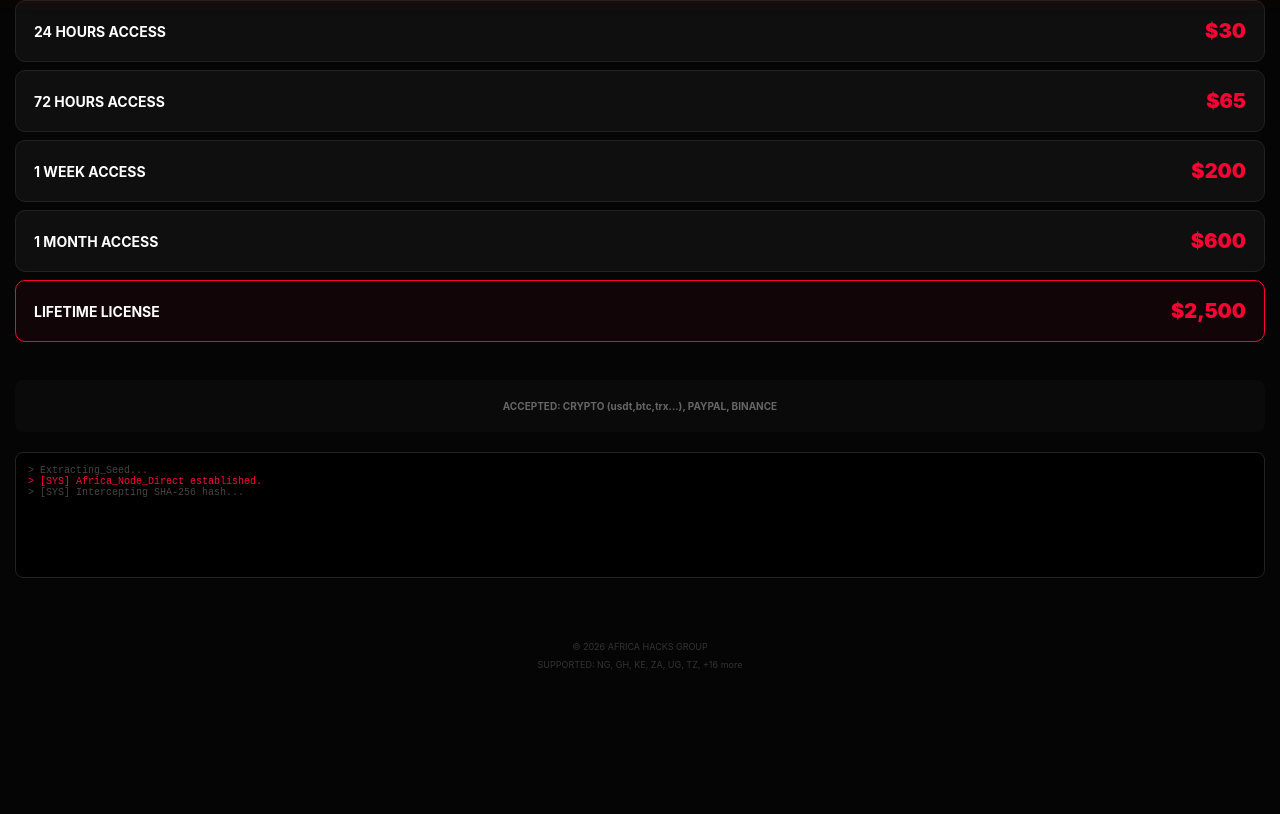
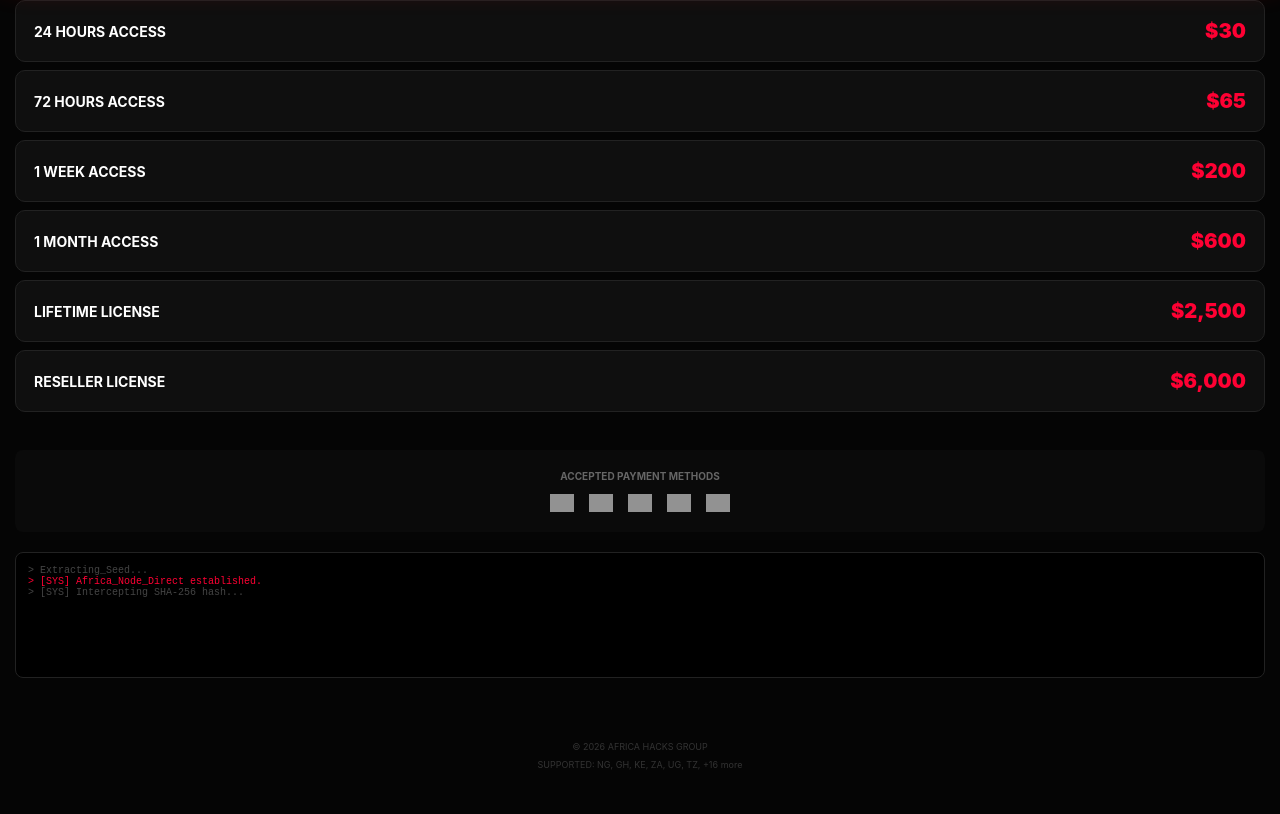
Before and after one commit to mrscripts-web/avia-hack, a plain HTML site: page index.html in a window 1280 px wide. Shown: the part 909-1723 px from the top of the page. Before the commit the page ends 1623 px from the top, so only its background shows below. Drawn offline with Linux system fonts and the light colour scheme; grey boxes are pictures that could not be loaded.

Commit message:
Update index.html

```diff
--- a/index.html
+++ b/index.html
@@ -66,21 +66,22 @@
         .section-tag { font-size: 8px; color: var(--glow-red); letter-spacing: 3px; text-align: center; margin-bottom: 15px; font-weight: 900; }
         .logo-wall {
             display: grid;
-        grid-template-columns: repeat(3, 1fr); /* Exactly 3 per row */
-        gap: 25px; /* Added more space between them */
+            grid-template-columns: repeat(3, 1fr);
+            gap: 25px;
             align-items: center;
-        max-width: 500px; /* Limits the total width of the grid */
-        margin: 0 auto;   /* Centers the whole grid on the page */}
-
+            max-width: 500px;
+            margin: 0 auto;
+        }
         .logo-wall img {
             width: 100%;
-        max-width: 90px; /* Smaller size so they don't look bulky */
+            max-width: 90px;
             height: auto;
             margin: 0 auto;
             display: block;
             filter: grayscale(1) brightness(2);
             opacity: 0.5;
-        transition: 0.4s;}
+            transition: 0.4s;
+        }
         .logo-wall img:hover { filter: none; opacity: 1; transform: scale(1.1); }
 
         /* --- Action Buttons --- */
@@ -93,7 +94,6 @@
         .btn-whatsapp { background: var(--whatsapp); box-shadow: 0 4px 15px rgba(37, 211, 102, 0.2); }
         .btn-telegram { background: var(--telegram); box-shadow: 0 4px 15px rgba(0, 136, 204, 0.2); }
 
-        /* THE PLAY BUTTON */
         .btn-play {
             grid-column: span 2; background: var(--glow-red); margin-top: 10px;
             font-size: 18px; letter-spacing: 4px; box-shadow: 0 0 25px rgba(255, 0, 51, 0.5);
@@ -105,19 +105,61 @@
         }
         .btn:active { transform: scale(0.95); }
 
-        /* --- Pricing Grid --- */
+        /* --- Pricing Grid with Glow --- */
         .pricing-section { padding: 30px 15px; }
         .price-row {
-            background: var(--panel-bg); border: 1px solid #222;
-            margin-bottom: 8px; padding: 18px; border-radius: 10px;
-            display: flex; justify-content: space-between; align-items: center;
+            background: var(--panel-bg);
+            border: 1px solid #222;
+            margin-bottom: 8px;
+            padding: 18px;
+            border-radius: 10px;
+            display: flex;
+            justify-content: space-between;
+            align-items: center;
+            transition: all 0.3s ease;
+            cursor: pointer;
         }
-        .price-row.featured { border: 1px solid var(--glow-red); background: rgba(255, 0, 51, 0.05); }
+        .price-row:hover, .price-row:active {
+            border-color: var(--glow-red);
+            box-shadow: 0 0 20px rgba(255, 0, 51, 0.4);
+            background: rgba(255, 0, 51, 0.05);
+            transform: translateY(-2px);
+        }
         .duration { font-weight: 700; font-size: 14px; }
         .amount { color: var(--glow-red); font-weight: 900; font-size: 20px; }
 
-        /* --- Payment & Logs --- */
-        .payment-methods { padding: 20px; text-align: center; background: rgba(255, 255, 255, 0.02); margin: 0 15px; border-radius: 8px; font-size: 10px; color: #666; font-weight: bold; }
+        /* --- Payment Methods --- */
+        .payment-methods {
+            padding: 20px;
+            text-align: center;
+            background: rgba(255, 255, 255, 0.02);
+            margin: 0 15px;
+            border-radius: 8px;
+            font-size: 10px;
+            color: #666;
+            font-weight: bold;
+        }
+        .pay-icons {
+            display: flex;
+            justify-content: center;
+            gap: 15px;
+            margin-top: 12px;
+        }
+        .pay-icons img {
+            height: 18px;
+            width: auto;
+            filter: grayscale(1) brightness(1.5);
+            opacity: 0.6;
+            transition: 0.4s;
+            cursor: pointer;
+        }
+        /* Color Hover for Payment Icons */
+        .pay-icons img:hover {
+            filter: none;
+            opacity: 1;
+            transform: scale(1.2);
+        }
+
         .terminal {
             background: #000; height: 100px; border: 1px solid #222;
             margin: 20px 15px; padding: 12px; font-family: monospace; font-size: 10px;
@@ -163,7 +205,6 @@
         <a href="proofs.html" class="btn btn-preview">(LIVE PROOF)</a>
         <a href="https://wa.me/YOUR_NUMBER" class="btn btn-whatsapp">WHATSAPP</a>
         <a href="https://t.me/YOUR_TELEGRAM" class="btn btn-telegram">TELEGRAM</a>
-
         <a href="predictor.html" class="btn btn-play">PLAY NOW</a>
     </div>
 
@@ -172,11 +213,19 @@
         <div class="price-row"><span class="duration">72 HOURS ACCESS</span> <span class="amount">$65</span></div>
         <div class="price-row"><span class="duration">1 WEEK ACCESS</span> <span class="amount">$200</span></div>
         <div class="price-row"><span class="duration">1 MONTH ACCESS</span> <span class="amount">$600</span></div>
-        <div class="price-row featured"><span class="duration">LIFETIME LICENSE</span> <span class="amount">$2,500</span></div>
+        <div class="price-row"><span class="duration">LIFETIME LICENSE</span> <span class="amount">$2,500</span></div>
+        <div class="price-row"><span class="duration">RESELLER LICENSE</span> <span class="amount">$6,000</span></div>
     </div>
 
     <div class="payment-methods">
-        ACCEPTED: CRYPTO (usdt,btc,trx...), PAYPAL, BINANCE
+        ACCEPTED PAYMENT METHODS
+        <div class="pay-icons">
+            <img src="https://cryptologos.cc/logos/bitcoin-btc-logo.png" alt="BTC">
+            <img src="https://cryptologos.cc/logos/tether-usdt-logo.png" alt="USDT">
+            <img src="https://cryptologos.cc/logos/tron-trx-logo.png" alt="TRX">
+            <img src="https://cryptologos.cc/logos/binance-coin-bnb-logo.png" alt="BNB">
+            <img src="https://www.vectorlogo.zone/logos/paypal/paypal-icon.svg" alt="PayPal">
+        </div>
     </div>
 
     <div class="terminal" id="log-box">
@@ -227,18 +276,14 @@
     function showToast() {
         const toast = document.createElement('div');
         toast.style = "position:fixed;bottom:20px;left:20px;background:#111;color:white;padding:15px;border-left:4px solid #00ff00;border-radius:4px;font-family:monospace;z-index:1000;box-shadow:0 10px 30px rgba(0,0,0,0.5);font-size:12px;transition:0.5s;opacity:0;";
-
         const name = names[Math.floor(Math.random()*names.length)];
         const amount = amounts[Math.floor(Math.random()*amounts.length)];
-
         toast.innerHTML = `<b style="color:#00ff00;">LIVE PAYOUT:</b><br>${name} just withdrew ₦${amount} via Neural Bypass`;
         document.body.appendChild(toast);
-
         setTimeout(() => { toast.style.opacity = "1"; }, 100);
         setTimeout(() => { toast.style.opacity = "0"; setTimeout(() => toast.remove(), 500); }, 5000);
     }
-
-    setInterval(showToast, 15000); // Shows every 15 seconds
+    setInterval(showToast, 15000);
 </script>
 </body>
 </html>
```
Lines whose indentation alone changed are shown as unchanged.
